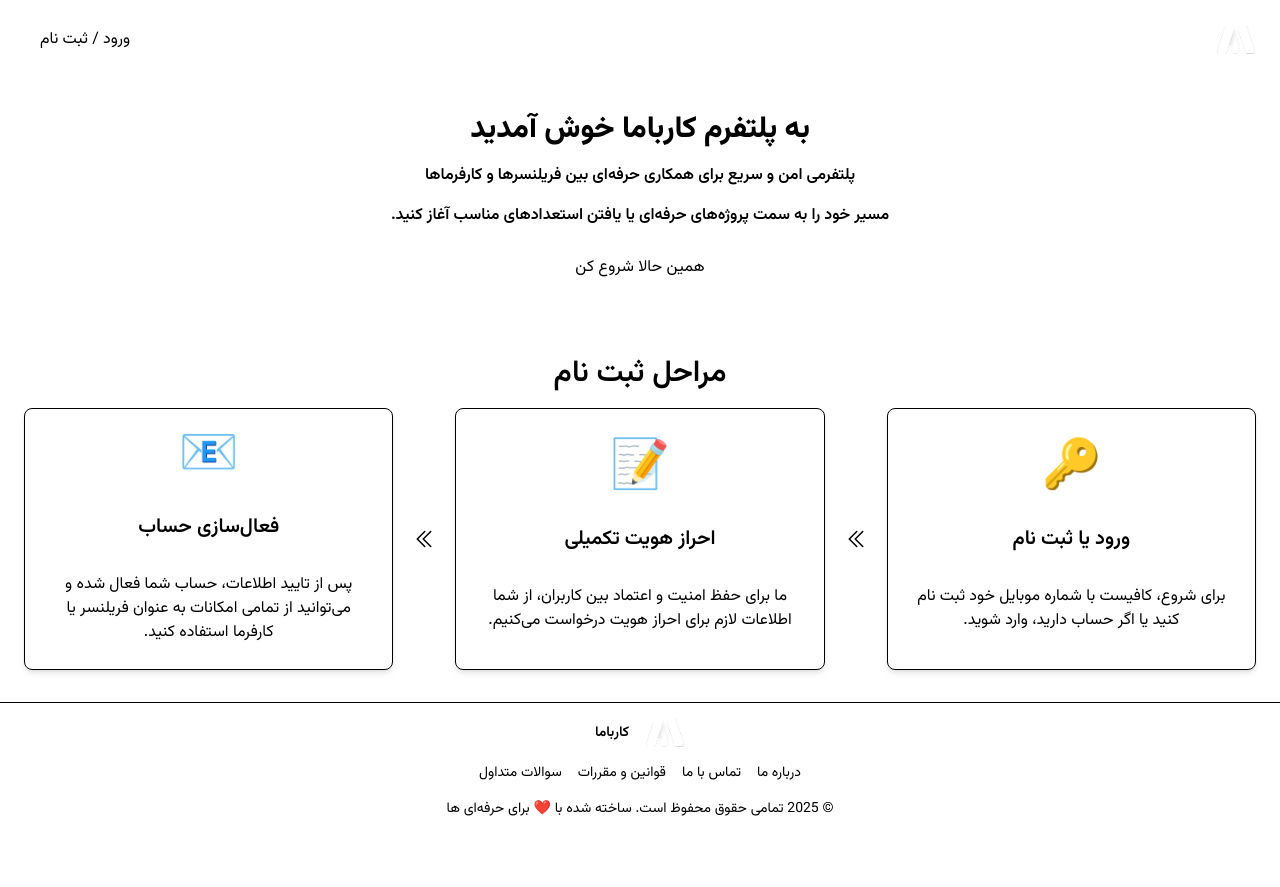
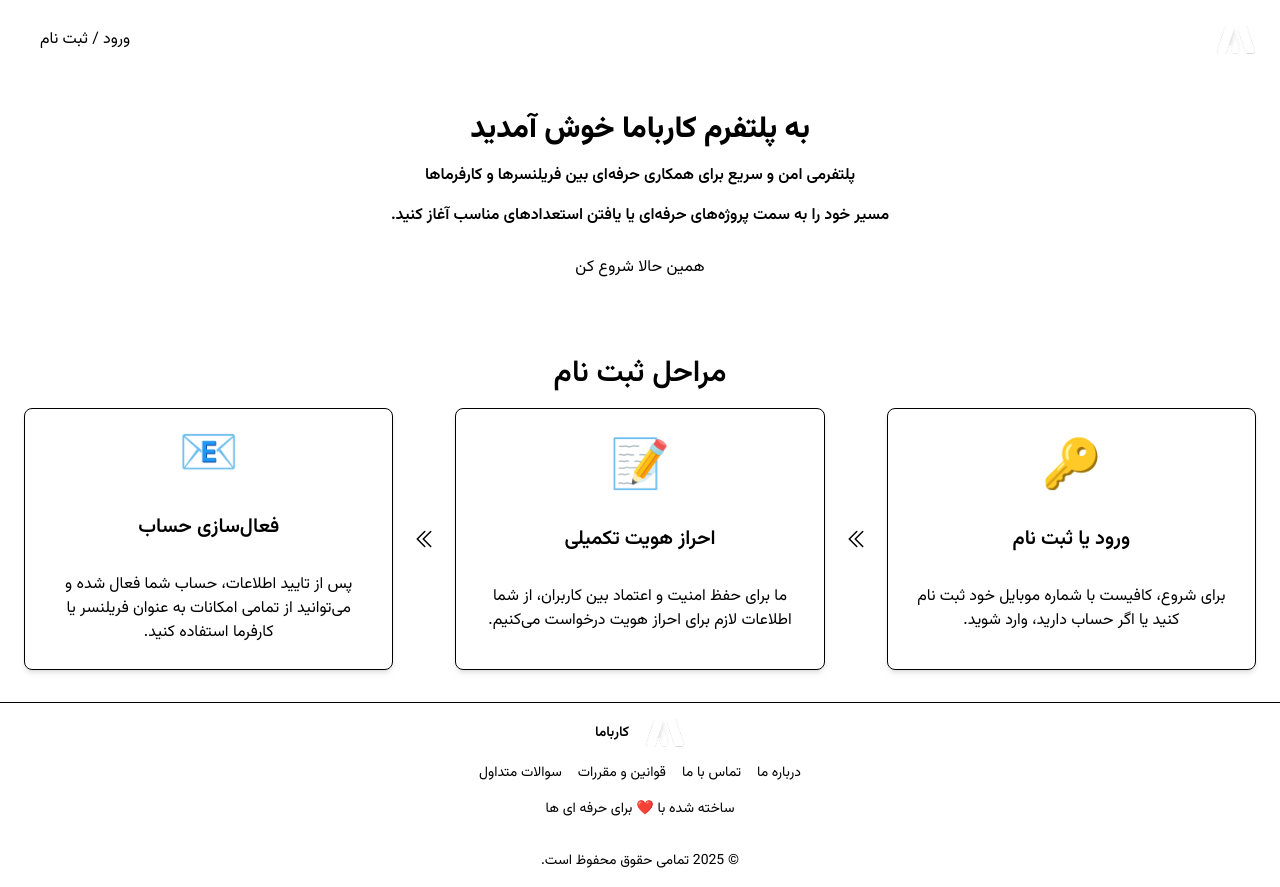
Before and after one commit to arminahari-dev/karbama_front, a Next.js app: page / in a window 1280 px wide. Before the commit the page ends 835 px from the top, so only its background shows below. Built offline with nearby package versions, Linux system fonts and the light colour scheme.

Commit message:
refactor: add viewport metadata and adjust navbar padding for better layout in smaller screen

```diff
--- a/src/app/layout.tsx
+++ b/src/app/layout.tsx
@@ -1,4 +1,4 @@
-import type { Metadata } from "next";
+import type { Metadata, Viewport } from "next";
 import { Vazirmatn } from "next/font/google";
 import "./globals.css";
 import { ReactNode } from "react";
@@ -12,6 +12,12 @@ const vazirmatn = Vazirmatn({
 export const metadata: Metadata = {
   title: "کارباما",
   description: "Generated by create next app",
+};
+
+export const viewport: Viewport = {
+  width: "device-width",
+  initialScale: 1,
+  viewportFit: "cover",
 };
 
 export default function RootLayout({
--- a/src/app/page.tsx
+++ b/src/app/page.tsx
@@ -13,7 +13,7 @@ export default function Home() {
 
   return (
     <div className="bg-background">
-      <nav className="flex justify-between items-center bg-foreground !px-6 !py-4">
+      <nav className="pt-[env(safe-area-inset-top)] flex justify-between items-center bg-foreground !px-6 !py-4">
         <div>
           <Image alt="logo" src={LOGO} width={40} height={40} />
         </div>
@@ -71,8 +71,8 @@ export default function Home() {
             <div className="text-5xl">📧</div>
             <h3 className="font-semibold text-text text-xl">فعال‌سازی حساب</h3>
             <p className="text-secondary">
-              پس از تایید اطلاعات، حساب شما فعال شده و می‌توانید از
-              تمامی امکانات به عنوان فریلنسر یا کارفرما استفاده کنید.
+              پس از تایید اطلاعات، حساب شما فعال شده و می‌توانید از تمامی
+              امکانات به عنوان فریلنسر یا کارفرما استفاده کنید.
             </p>
           </div>
         </div>
@@ -98,9 +98,9 @@ export default function Home() {
               سوالات متداول
             </a>
           </div>
-          <div>
-            © {new Date().getFullYear()} تمامی حقوق محفوظ است. ساخته شده با ❤️
-            برای حرفه‌ای‌ ها
+          <div className="flex flex-col gap-8">
+            <span>ساخته شده با ❤️ برای حرفه ای ها </span>
+            <span>© {new Date().getFullYear()} تمامی حقوق محفوظ است.</span>
           </div>
         </div>
       </footer>
```
